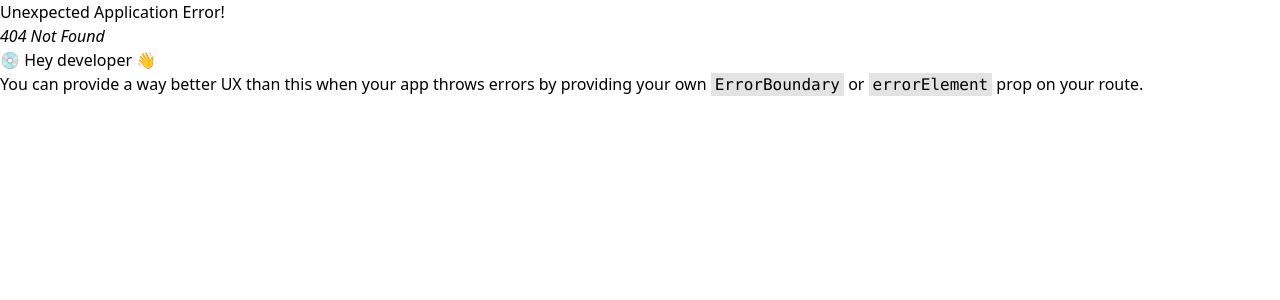
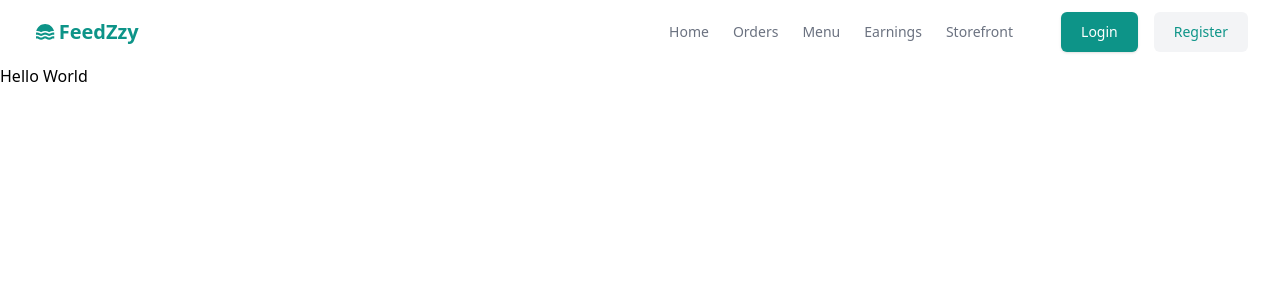
Before and after one commit to Phinix-BI/Feedzzy, a React (Vite) app in the folder client/: page /storeFront in a window 1280 px wide. Before the commit this address had no page. Shown: the top 300 px of the page. Built offline with nearby package versions, Linux system fonts and the light colour scheme.

Commit message:
Improve some page rendering functionaliy

```diff
--- a/client/src/App.tsx
+++ b/client/src/App.tsx
@@ -1,23 +1,28 @@
-import OrderStatus from "./components/ResturantPages/OrderStatus/OrderStatus.tsx";
-import {createBrowserRouter,RouterProvider} from "react-router-dom";
+
+import { createBrowserRouter, RouterProvider } from 'react-router-dom';
+import CombineFile from './components/ResturantPages/CombineFile/CombineFile.tsx';
+import OrderStatus from './components/ResturantPages/OrderComponents/OrderStatus/OrderStatus.tsx';
 
 import './styles.css'
+
 function App() {
-
   const router = createBrowserRouter([
     {
       path: "/",
-      element: <OrderStatus/>,
+      element: <CombineFile><OrderStatus /></CombineFile>,
     },
+    {
+      path: "/storeFront",
+      element: <CombineFile><h1> Hello World</h1></CombineFile>,
+    }
 
   ]);
 
   return (
-     <main>
-   <RouterProvider router={router}>
-    </RouterProvider>
+    <main>
+      <RouterProvider router={router} />
     </main>
-  )
+  );
 }
 
-export default App
+export default App;
--- /dev/null
+++ b/client/src/components/ResturantPages/CombineFile/CombineFile.tsx
@@ -0,0 +1,13 @@
+import  { ReactNode, FC } from 'react';
+import NavBar from '../common/NavBar/NavBar.tsx';
+
+const CombineFile: FC<{ children: ReactNode }> = ({ children }) => {
+  return (
+    <div>
+      <NavBar />
+      {children} {/* Render children of CombinedComponent */}
+    </div>
+  );
+};
+
+export default CombineFile;
--- a/client/src/components/ResturantPages/OrderStatus/OrderStatus.tsx
+++ b/client/src/components/ResturantPages/OrderComponents/OrderStatus/OrderStatus.tsx
@@ -1,14 +1,13 @@
-import AddressDetails from "../AddressDetails/AddressDetails.tsx";
-import NavBar from "../common/NavBar/NavBar.tsx";
+
+import AddressDetails from "../../AddressDetails/AddressDetails.tsx";
 import ItemPrice from "../ItemPrice/ItemPrice.tsx";
 import Order_Items from "../OrderItems/OrderItems.tsx";
 
-const OrderStatus = () => {
+
+  const OrderStatus: React.FC = () => {
 return (
 
-    <div>
-
-        <NavBar />
+    <>
 
         <div className="max-w-screen-xl mx-auto mt-10">
             <div>
@@ -46,7 +45,7 @@ return (
             </div>
         </div>
 
-    </div>
+    </>
     );
 }
 
--- a/client/src/components/ResturantPages/common/NavBar/NavBar.tsx
+++ b/client/src/components/ResturantPages/common/NavBar/NavBar.tsx
@@ -22,7 +22,7 @@ export default function NavBar() {
           <nav aria-label="Global" className="hidden md:block">
             <ul className="flex items-center gap-6 text-sm">
               <li>
-                <a className="text-gray-500 transition hover:text-gray-500/75" href="#"> Home </a>
+                <a className="text-gray-500 transition hover:text-gray-500/75" href="/"> Home </a>
               </li>
 
               <li>
@@ -38,7 +38,7 @@ export default function NavBar() {
               </li>
 
               <li>
-                <a className="text-gray-500 transition hover:text-gray-500/75" href="#"> Storefront </a>
+                <a className="text-gray-500 transition hover:text-gray-500/75" href="/storefront"> Storefront </a>
               </li>
 
             </ul>
```
Also changed, not shown: client/src/components/ResturantPages/OrderComponents/ItemPrice/ItemPrice.tsx (renamed from client/src/components/ResturantPages/ItemPrice/ItemPrice.tsx), client/src/components/ResturantPages/OrderComponents/OrderItems/OrderItems.tsx (renamed from client/src/components/ResturantPages/OrderItems/OrderItems.tsx), client/src/components/ResturantPages/StoreFront/StoreFront.tsx (added).
